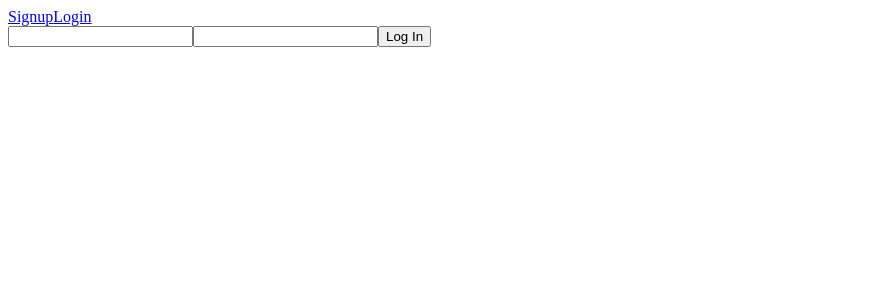
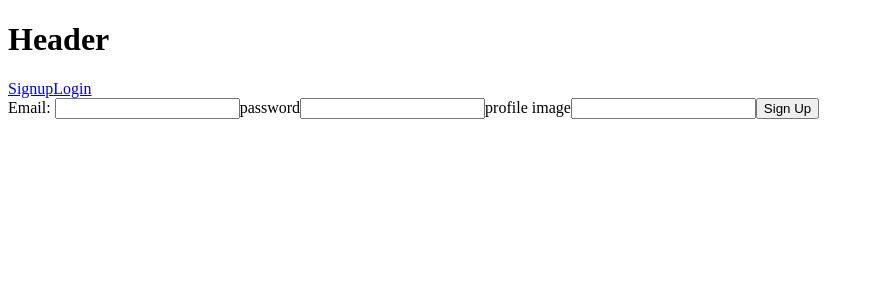
Before and after one commit to JoLeaper/workout-list-fe, a React app: page /signup in a window 1280 px wide. Shown: the top 300 px of the page, without its empty margins (0-874 px from the left). Built offline with nearby package versions, Linux system fonts and the light colour scheme; no server answers.

Commit message:
fixed pathing for signup page

```diff
--- a/package.json
+++ b/package.json
@@ -43,6 +43,7 @@
     "clean-webpack-plugin": "^3.0.0",
     "copy-webpack-plugin": "^6.0.3",
     "css-loader": "^4.2.1",
+    "dotenv": "^8.2.0",
     "dotenv-webpack": "^2.0.0",
     "enzyme": "^3.11.0",
     "enzyme-adapter-react-16": "^1.15.3",
--- a/src/components/App/App.jsx
+++ b/src/components/App/App.jsx
@@ -6,9 +6,8 @@ import {
   Route
 } from 'react-router-dom';
 import Header from '../Header/Header';
-import Signup from '../auth/Login/Login';
+import Signup from '../auth/Signup/Signup';
 import Login from '../auth/Login/Login';
-// import Dashboard from '../dashboard/Dashboard.jsx';
 import PrivateRoute from '../auth/PrivateRoute/PrivateRoute';
 
 export default function App() {
@@ -20,8 +19,6 @@ export default function App() {
         <Route path="/login" component={Login} />
         <PrivateRoute path="/workouts" component={WorkoutPage}/>
       </Switch>
-
     </Router>
-
   );
 }
--- a/src/components/Header/Header.jsx
+++ b/src/components/Header/Header.jsx
@@ -2,7 +2,6 @@ import React from 'react';
 import { useCurrentUser } from '../../hooks/authContext';
 import { Link } from 'react-router-dom';
 
-export default function Header() {
 const AuthLinks = () => (
   <>
     <Link to="/signup">Signup</Link>
@@ -10,9 +9,11 @@ export default function Header() {
   </>
 );
 
+export default function Header() {
   const currentUser = useCurrentUser();
   return (
     <>
+      <h1>Header</h1>
       {currentUser
         ? <img src={currentUser.profileImage} />
         : <AuthLinks /> }
--- a/src/components/auth/Signup/Signup.jsx
+++ b/src/components/auth/Signup/Signup.jsx
@@ -23,9 +23,9 @@ export default function Login() {
   return (
     <div>
       <form onSubmit={handleSubmit}>
-        <input type="email" name="email" value={email} onChange={handleChange}/>
-        <input type="password" name='password' value={password} onChange={handleChange}/>
-        <input type="url" name='profileImage' value={profileImage} onChange={handleChange}/>
+        Email: <input type="email" name="email" value={email} onChange={handleChange}/>
+        password<input type="password" name='password' value={password} onChange={handleChange}/>
+        profile image<input type="url" name='profileImage' value={profileImage} onChange={handleChange}/>
         <button>Sign Up</button>
       </form>
     </div>
--- a/src/hooks/authContext.js
+++ b/src/hooks/authContext.js
@@ -11,7 +11,6 @@ export const useAuthLoading = () => {
   const { authLoading } = useContext(AuthContext);
   return authLoading;
 };
-
 
 export const useAuthError = () => {
   const { authError } = useContext(AuthContext);
--- a/src/providers/AuthProvider.jsx
+++ b/src/providers/AuthProvider.jsx
@@ -22,6 +22,7 @@ export default function AuthProvider({ children }) {
       .then(user => setCurrentUser(user))
       .finally(() => setAuthLoading(false));
   }, []);
+
   return (
     <AuthContext.Provider value={{ currentUser, authLoading, authError, signup, login }}>
       {children}
--- a/src/services/authServices.js
+++ b/src/services/authServices.js
@@ -9,5 +9,5 @@ export const fetchLogin = (email, password) => {
 };
 
 export const fetchVerify = () => {
-  return get('/api/v1/auth/login');
+  return get('/api/v1/auth/verify');
 };
--- a/src/services/request.js
+++ b/src/services/request.js
@@ -1,7 +1,7 @@
 const NONBODY_METHODS = ['GET', 'DELETE'];
 
 const request = (path, method, body) => {
-  return fetch(`${process.env.API_URL}${path}`, {
+  return fetch(`http://localhost:7890${path}`, {
     method,
     headers: NONBODY_METHODS.includes(method) ? {} : { 'Content-Type': 'application/json' },
     credentials: 'include',
```
Also changed, not shown: src/components/dashboard/Dashboard.jsx/Dashboard.jsx (deleted, +0 -7 lines). Lines whose indentation alone changed are shown as unchanged.
